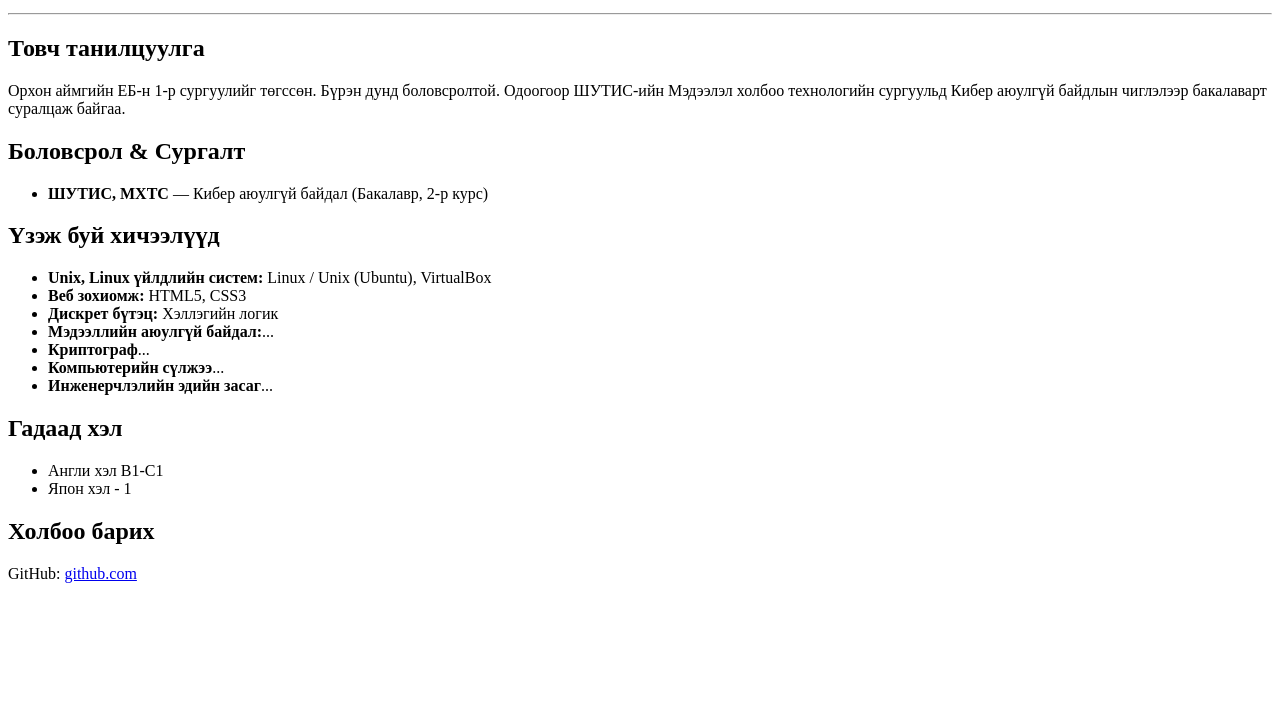
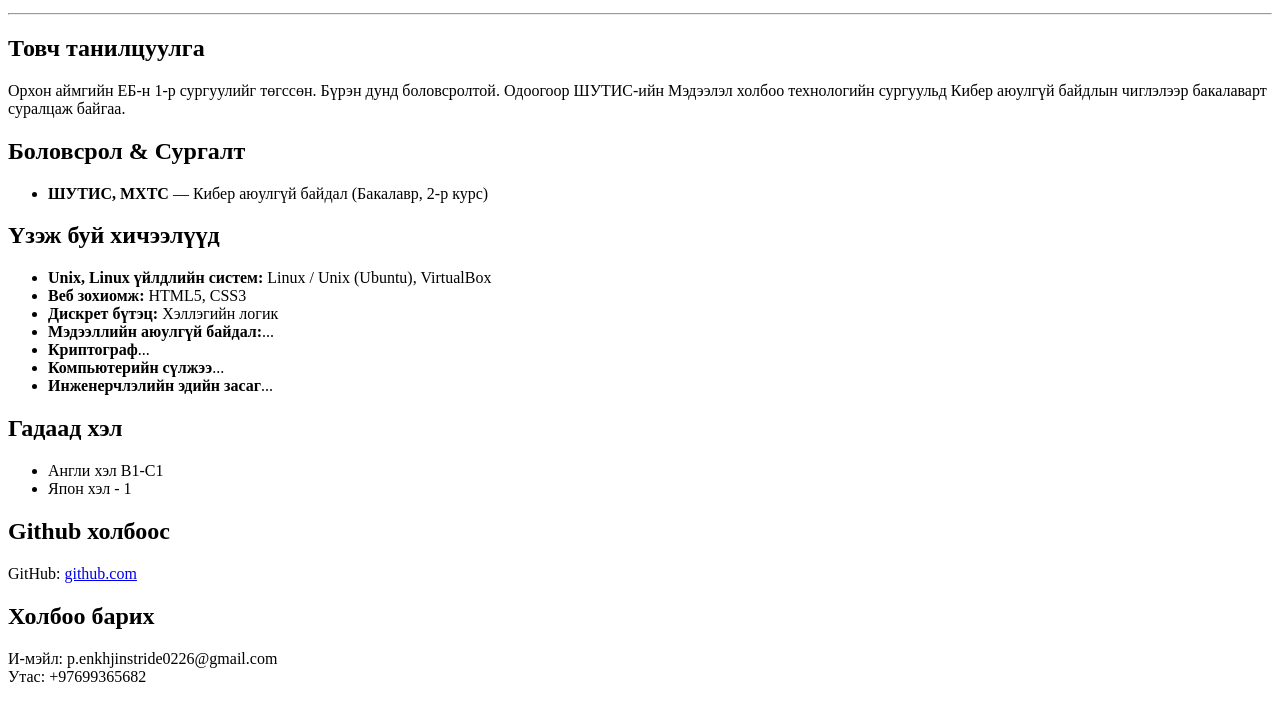
Before and after one commit to Enkhjin-P/web-development-lab, a plain HTML site: page index.html in a window 1280 px wide. Shown: the part 101-803 px from the top of the page. Drawn offline with Linux system fonts and the light colour scheme.

Commit message:
Initial commit: Add CV index.html

```diff
--- a/index.html
+++ b/index.html
@@ -33,10 +33,14 @@
    <li>Англи хэл B1-C1</li>
     <li>Япон хэл - 1</li>
   </ul>
-  <h2>Холбоо барих</h2>
+  <h2>Github холбоос</h2>
   <p>
     GitHub: <a href=https://github.com/Enkhjin-P/web-development-lab>github.com</a>
   </p>
-
+<h2>Холбоо барих</h2>
+  <p>
+    И-мэйл: p.enkhjinstride0226@gmail.com <br>
+    Утас: +97699365682
+  </p>
 </body>
 </html>
```
